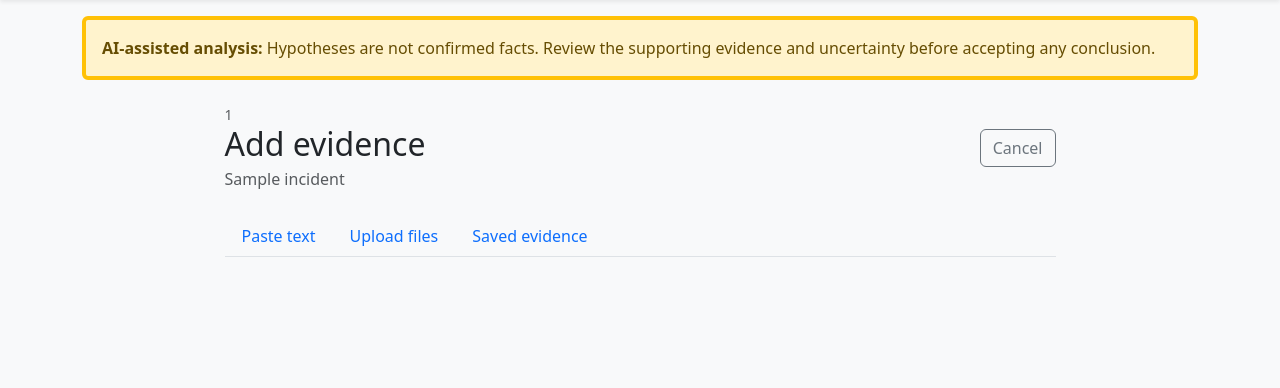
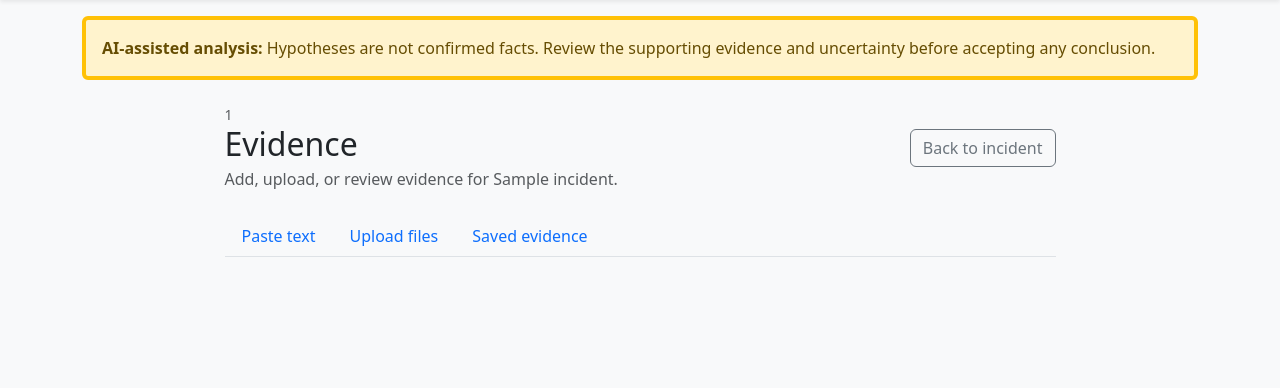
Before and after one commit to Roimazon1/IncidentIQ, a FastAPI app: template app/templates/evidence_form.html in a window 1280 px wide. Shown: the part 56-444 px from the top of the page. Run offline with FastAPI, Linux system fonts and the light colour scheme; the template is opened without the code that fills it: most values are stand-ins (such as "Sample title", 1, 10 or a date in 2020); some libraries are stand-ins or nearby versions.

Commit message:
refine evidence navigation and review flow

```diff
--- a/app/routers/evidence.py
+++ b/app/routers/evidence.py
@@ -210,7 +210,7 @@
     original_text: Annotated[str, Form()],
     evidence_type: Annotated[str, Form()] = EvidenceType.OTHER.value,
 ) -> Response:
-    """Validate and persist pasted text, then redirect to its incident."""
+    """Validate and persist pasted text, then show saved evidence."""
     service = IngestionService(session)
     values = {
         "source_name": source_name,
@@ -263,7 +263,7 @@
         )
 
     return RedirectResponse(
-        url=f"/incidents/{public_id}",
+        url=f"/incidents/{public_id}/evidence/new?tab=saved",
         status_code=status.HTTP_303_SEE_OTHER,
     )
 
@@ -279,7 +279,7 @@
     files: Annotated[list[UploadFile], File()],
     evidence_type: Annotated[str, Form()] = EvidenceType.OTHER.value,
 ) -> Response:
-    """Validate and persist uploaded evidence, then redirect to the incident."""
+    """Validate and persist uploaded evidence, then show saved evidence."""
     values = {"upload_evidence_type": evidence_type}
     try:
         evidence_update = EvidenceUpdate(evidence_type=evidence_type)
@@ -335,7 +335,7 @@
         )
 
     return RedirectResponse(
-        url=f"/incidents/{public_id}",
+        url=f"/incidents/{public_id}/evidence/new?tab=saved",
         status_code=status.HTTP_303_SEE_OTHER,
     )
 
--- a/app/templates/evidence_form.html
+++ b/app/templates/evidence_form.html
@@ -11,7 +11,7 @@
   {% endfor %}
 {% endmacro %}
 
-{% block title %}Add evidence | {{ incident.public_id }} | {{ app_name }}{% endblock %}
+{% block title %}Evidence | {{ incident.public_id }} | {{ app_name }}{% endblock %}
 
 {% block content %}
   <div class="row justify-content-center">
@@ -19,14 +19,16 @@
       <div class="d-flex align-items-center justify-content-between mb-4">
         <div>
           <div class="text-body-secondary small">{{ incident.public_id }}</div>
-          <h1 class="h2 mb-1">Add evidence</h1>
-          <p class="text-body-secondary mb-0">{{ incident.name }}</p>
+          <h1 class="h2 mb-1">Evidence</h1>
+          <p class="text-body-secondary mb-0">
+            Add, upload, or review evidence for {{ incident.name }}.
+          </p>
         </div>
         <a
           class="btn btn-outline-secondary"
           href="{{ url_for('incident_detail', public_id=incident.public_id) }}"
         >
-          Cancel
+          Back to incident
         </a>
       </div>
 
--- a/app/templates/evidence_preview.html
+++ b/app/templates/evidence_preview.html
@@ -22,9 +22,9 @@
       </a>
       <a
         class="btn btn-outline-secondary"
-        href="{{ url_for('new_evidence_form', public_id=incident.public_id) }}"
+        href="{{ url_for('new_evidence_form', public_id=incident.public_id) }}?tab=saved"
       >
-        Manage evidence
+        Back to evidence list
       </a>
       <a
         class="btn btn-outline-secondary"
--- a/app/templates/redaction_preview.html
+++ b/app/templates/redaction_preview.html
@@ -21,6 +21,12 @@
         ) }}"
       >
         Original evidence
+      </a>
+      <a
+        class="btn btn-outline-secondary"
+        href="{{ url_for('new_evidence_form', public_id=incident.public_id) }}?tab=saved"
+      >
+        Back to evidence list
       </a>
       <a
         class="btn btn-outline-secondary"
--- a/app/templates/redaction_preview_error.html
+++ b/app/templates/redaction_preview_error.html
@@ -28,9 +28,9 @@
         </a>
         <a
           class="btn btn-outline-secondary"
-          href="{{ url_for('new_evidence_form', public_id=incident.public_id) }}"
+          href="{{ url_for('new_evidence_form', public_id=incident.public_id) }}?tab=saved"
         >
-          Manage evidence
+          Back to evidence list
         </a>
       </div>
     </div>
```
Also changed, not shown: app/templates/incident_detail.html (+14 -6 lines), tests/test_evidence_management.py (+29 -1 lines), tests/test_ingestion.py (+17 -3 lines), tests/test_redaction_preview.py (+5 -0 lines).
